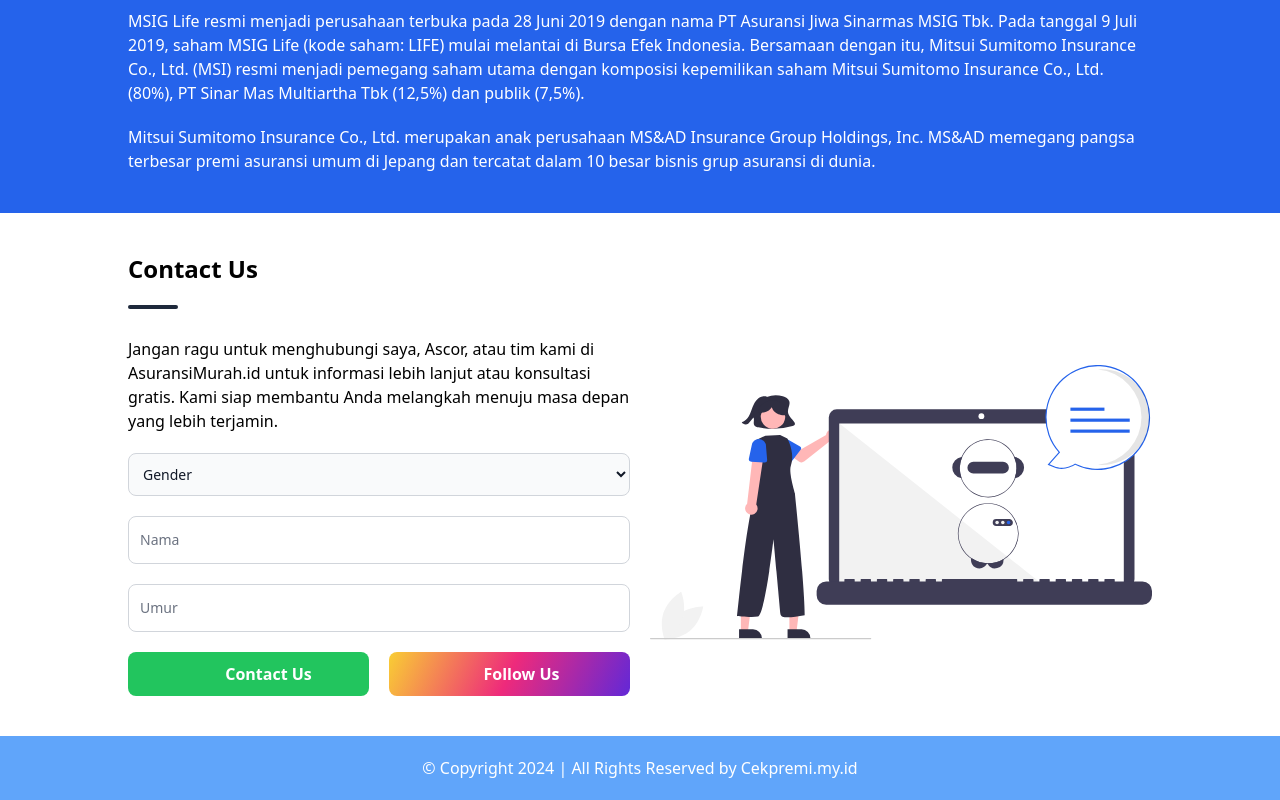
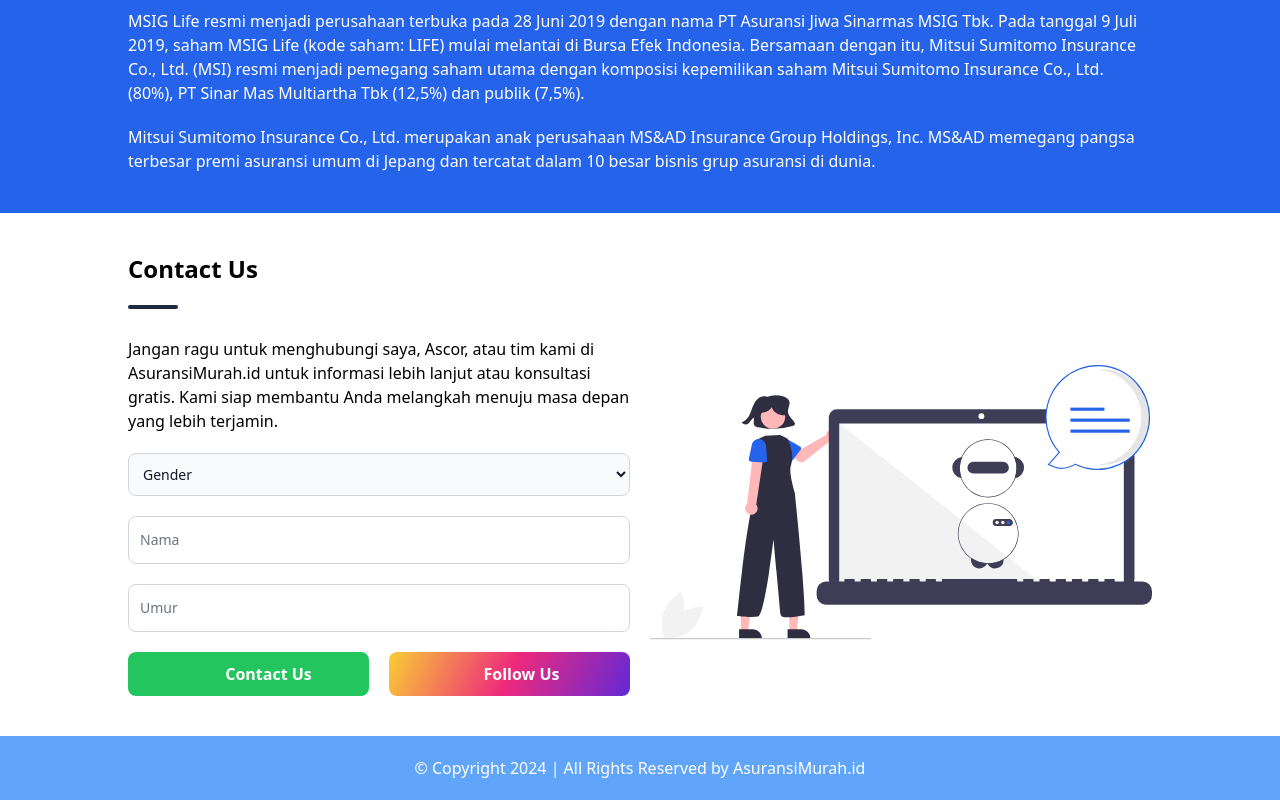
Before and after one commit to cekpremi27/cek-premi, a Next.js app: page / in a window 1280 px wide. Shown: the part 1462-2262 px from the top of the page. Built offline with nearby package versions, Linux system fonts and the light colour scheme; some icons are missing.

Commit message:
change domain to AsuransiMurah.id

```diff
--- a/src/components/Footer.js
+++ b/src/components/Footer.js
@@ -4,7 +4,7 @@
   return (
     <footer className="py-5 bg-blue-400 text-white">
     <div className="container mx-auto px-5 xl:px-32 flex items-center justify-center">
-      &copy; Copyright 2024 | All Rights Reserved by Cekpremi.my.id
+      &copy; Copyright 2024 | All Rights Reserved by AsuransiMurah.id
     </div>
     </footer>
   );
```
